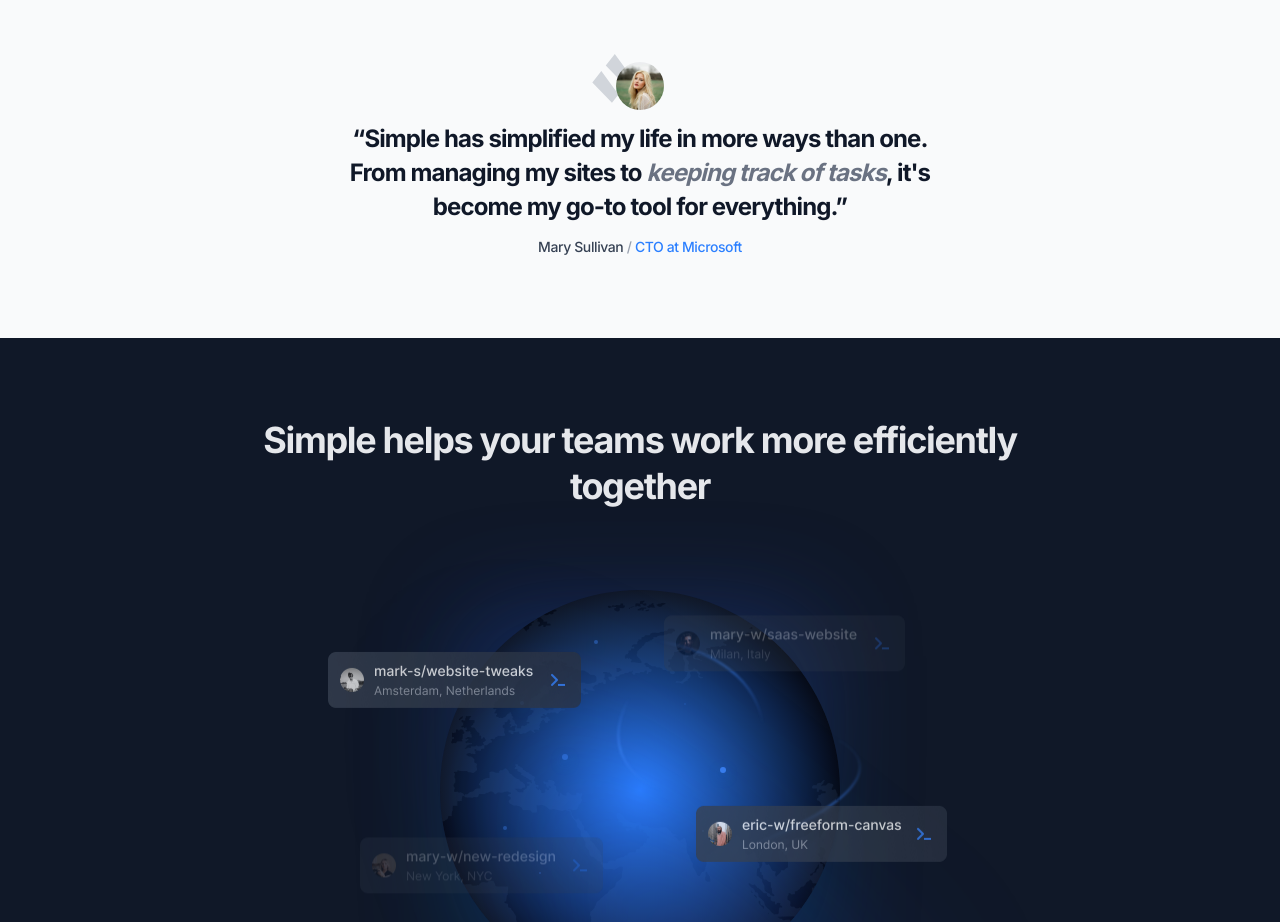
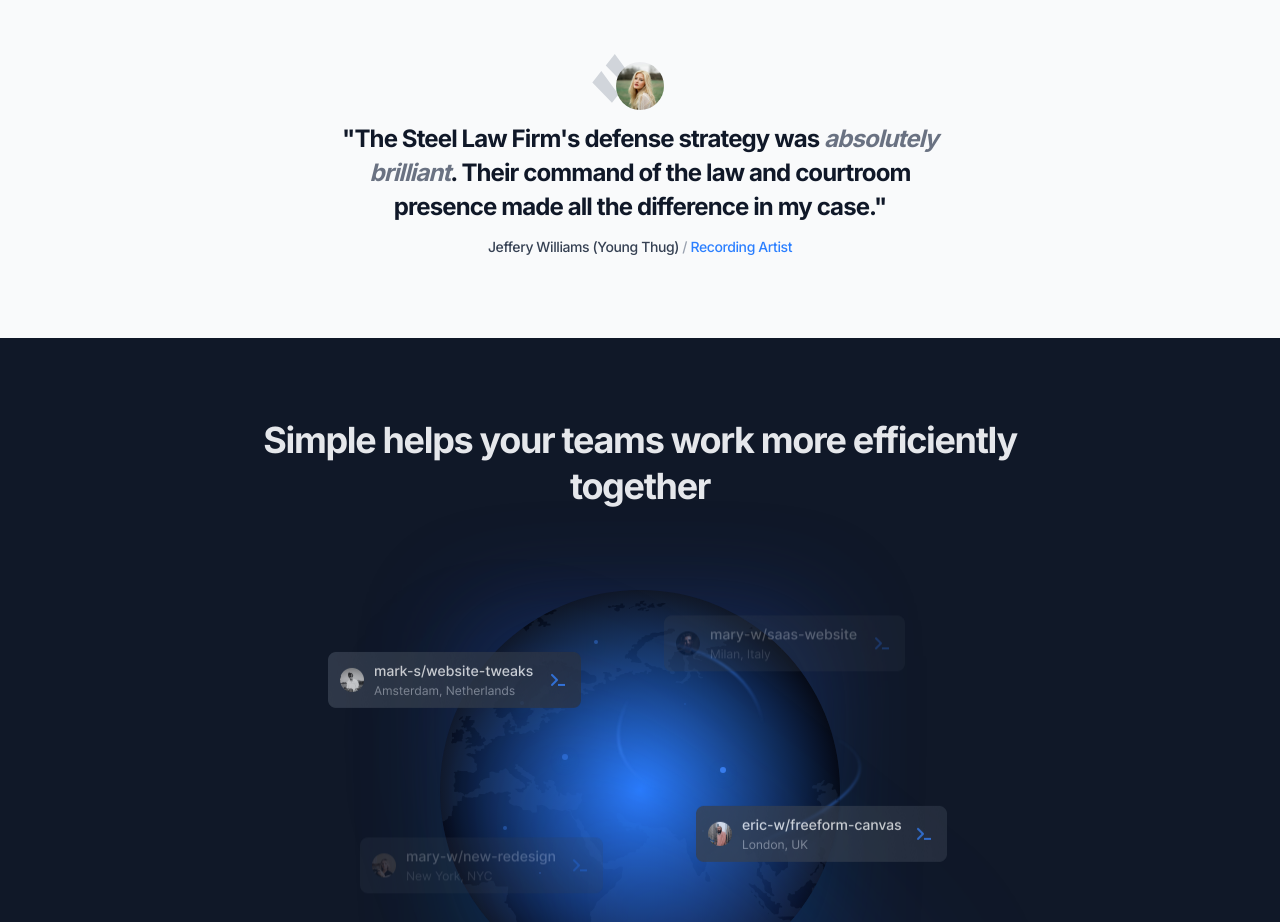
Before and after one commit to nathanroses/steelfirm, a Next.js app: page / in a window 1280 px wide. Shown: the part 1460-2382 px from the top of the page. Built offline with nearby package versions, Linux system fonts and the light colour scheme.

Commit message:
Update large-testimonial.tsx

```diff
--- a/components/large-testimonial.tsx
+++ b/components/large-testimonial.tsx
@@ -30,18 +30,15 @@
               />
             </div>
             <p className="text-2xl font-bold text-gray-900">
-              “Simple has simplified my life in more ways than one. From
-              managing my sites to{" "}
-              <em className="italic text-gray-500">keeping track of tasks</em>,
-              it's become my go-to tool for everything.”
+            "The Steel Law Firm's defense strategy was <em className="italic text-gray-500">absolutely brilliant</em>. Their command of the law and courtroom presence made all the difference in my case."
             </p>
-            <div className="text-sm font-medium text-gray-500">
-              <span className="text-gray-700">Mary Sullivan</span>{" "}
-              <span className="text-gray-400">/</span>{" "}
-              <a className="text-blue-500" href="#0">
-                CTO at Microsoft
-              </a>
-            </div>
+          <div className="text-sm font-medium text-gray-500">
+           <span className="text-gray-700">Jeffery Williams (Young Thug)</span>{" "}
+           <span className="text-gray-400">/</span>{" "}
+           <a className="text-blue-500" href="#0">
+            Recording Artist
+           </a>
+        </div>
           </div>
         </div>
       </div>
```
